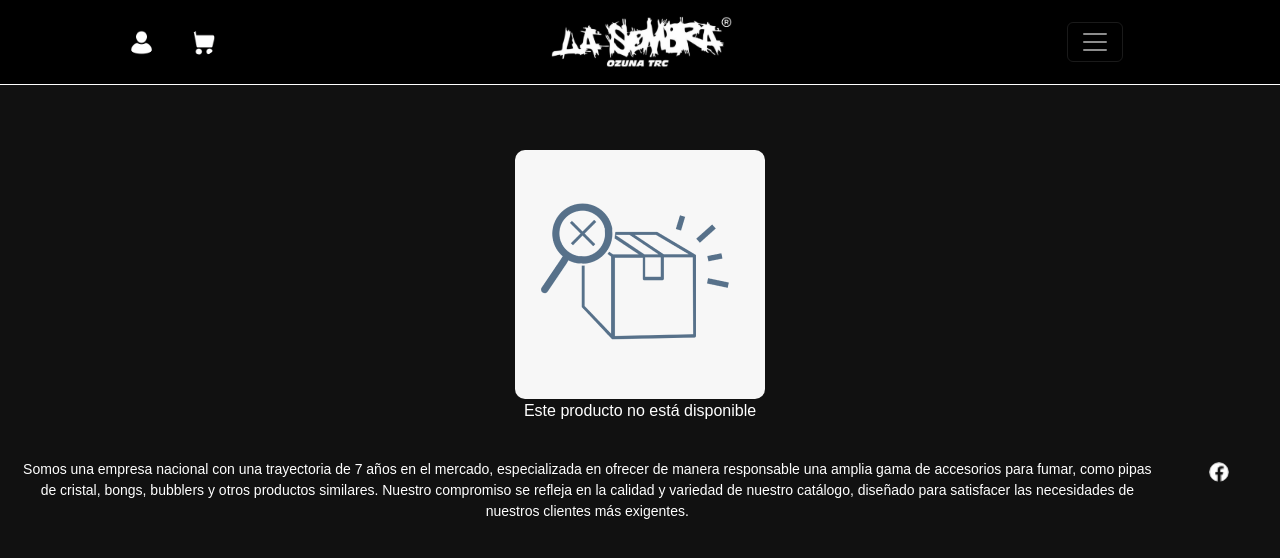
After one commit to EGuereca/integradora, a PHP site: page /VIEWS/product-notfound.php in a window 1280 px wide. The commit adds this page. Shown: the top 558 px of the page. Run offline with PHP 8.4, Linux system fonts and the light colour scheme; some libraries are stand-ins or nearby versions.

Commit message:
productnotfound esta mas bonito

```diff
--- /dev/null
+++ b/LaSombraV2/LA SOMBRA/CSS/product-notfound.css
@@ -0,0 +1,175 @@
+/*Todo*/
+* {
+    scroll-behavior: smooth;
+}
+/*Cuerpo*/
+body {
+    margin: 0;
+    font-family: Arial, sans-serif;
+    background-color: #111111;
+    color: white;
+}
+/*Header*/
+#body-burger {
+    background-color: black;
+    text-align: center;
+}
+
+.offcanvas-header {
+    background-color: black;
+}
+
+.offcanvas-header .logo {
+    text-align: left;
+}
+
+#contenedor-todo {
+    display: flex;
+    justify-content: center;
+    align-items: center;
+    background-color: black;
+    width: 100%;
+    position: fixed;
+    border-bottom-style: solid;
+    border-width: 1px;
+    height: 85px;
+}
+
+.btn {
+    background-color: green;
+}
+
+#buscar {
+    width: 325px;
+}
+
+.header {
+    height: 75px;
+    display: flex;
+    justify-content: space-between;
+    align-items: center;
+    background-color: black;
+    width: 100%;
+    position: fixed;
+    border-bottom-style: solid;
+    border-width: 1px;
+}
+
+.logo {
+    display: flex;
+    justify-content: center;
+    align-items: center;
+}
+
+.logo img {
+    width: 55%;
+    height: auto;
+}
+
+.navbar {
+    align-items: center;
+    padding-left: 40px;
+    height: 13%;
+}
+
+.contacto {
+    margin-top: 62%;
+    text-align: left;
+}
+
+.contacto p {
+    padding-left: 28px;
+}
+
+.contacto p:hover {
+    color: green;
+}
+
+.navbar a {
+    padding-right: 5px;
+    color: white;
+    text-decoration: none;
+    font-size: 18px;
+}
+
+.navbar li {
+    padding-left: 30px;
+}
+
+.navbar a:hover {
+    color: green;
+}
+
+.user-cart {
+    align-items: center;
+}
+
+.user-cart a {
+    margin-left: 7px;
+    padding-left: 20px;
+}
+
+.user-cart img {
+    height: 25px;
+}
+
+/*Contenedor*/
+.card {
+    background-color: #111111;
+    color: white;
+    text-align: center;
+}
+
+.card a {
+    color: white;
+    text-decoration: none;
+}
+
+.btn-pink {
+    background-color: white;
+    color: black;
+    width: 90%;
+}
+
+.btn-pink:hover {
+    background-color: green;
+}
+
+img {
+    border-radius: 10px;
+    -webkit-border-radius: 10px;
+    -moz-border-radius: 10px;
+    -ms-border-radius: 10px;
+    -o-border-radius: 10px;
+    align-items: center;
+}
+
+.card-img-container {
+    border-radius: 10px;
+    -webkit-border-radius: 10px;
+    -moz-border-radius: 10px;
+    -ms-border-radius: 10px;
+    -o-border-radius: 10px;
+    height: 250px;
+    overflow: hidden;
+    text-align: center;
+}
+
+/*Footer*/
+.rs {
+    align-items: center;
+}
+
+.rs a img {
+    height: 20px;
+}
+
+.footer {
+    text-align: center;
+    padding: 20px;
+}
+
+.footer p {
+    font-size: 14px;
+    margin: 0;
+}
--- a/LaSombraV2/LA SOMBRA/CSS/ventas-dash.css
+++ b/LaSombraV2/LA SOMBRA/CSS/ventas-dash.css
@@ -180,7 +180,7 @@ body {
     padding: 0.25rem 0.5rem; /* Reducir el padding del botón */
 }
 
-/* Asegurarse de que las tarjetas se alinean correctamente en la cuadrícula */
+
 #productList .col-md-4 {
     flex: 0 0 auto;
     width: auto;
--- a/LaSombraV2/LA SOMBRA/SCRIPTS/conf-catalogo.php
+++ b/LaSombraV2/LA SOMBRA/SCRIPTS/conf-catalogo.php
@@ -9,7 +9,7 @@ if (isset($_SESSION['sucursal'])) {
 } else {
     $_SESSION['sucursal'] = null;
 }
-
+-
 $hostname = "localhost";
 $user = "root";
 $password = "";
--- a/LaSombraV2/LA SOMBRA/SCRIPTS/dsh-ventas.php
+++ b/LaSombraV2/LA SOMBRA/SCRIPTS/dsh-ventas.php
@@ -42,11 +42,6 @@ else {
 $stmt = $pdo->prepare($sql);
 $stmt->execute();
 
-/*
-echo "Número de resultados: " . $stmt->rowCount();
-
-$results = $stmt->fetchAll(PDO::FETCH_ASSOC);
-*/
 
 $results = $stmt->fetchAll(PDO::FETCH_ASSOC);
 $resultCount = $stmt->rowCount();
--- a/LaSombraV2/LA SOMBRA/VIEWS/dash-ventas.php
+++ b/LaSombraV2/LA SOMBRA/VIEWS/dash-ventas.php
@@ -37,7 +37,7 @@ $fecha = date('Y-m-d');
                 <form action="" method="post" class="d-inline-block">
                     <label for="start">Fecha:</label>
                     <input type="date" id="start" name="fecha" max="<?php echo $fecha;?>" class="form-control d-inline-block w-auto" />
-                    <button type="submit" name="btnfecha" class="btn btn-primary d-inline-block">BUSCAR</button>
+
                 </form>
                 <span class="results-count">Número de resultados: <?php echo $resultCount; ?></span>
             </div>
--- /dev/null
+++ b/LaSombraV2/LA SOMBRA/VIEWS/product-notfound.php
@@ -0,0 +1,109 @@
+
+<!DOCTYPE html>
+<html lang="en">
+<head>
+    <meta charset="UTF-8">
+    <meta name="viewport" content="width=device-width, initial-scale=1.0">
+    <title>Productos - La Sombra</title>
+    <link rel="stylesheet" href="../bootstrap-5.3.3-dist/css/bootstrap.min.css">
+    <link rel="stylesheet" href="../CSS/PRODUCT-NOTFOUND.css">
+</head>
+<body>
+<header>
+<nav id="contenedor-todo" class="navbar navbar-dark  fixed-top">
+    <div  class="container">
+    <div class="row align-items-center">
+
+    <div class="col-md-3 d-none d-lg-flex justify-content-start">
+            <div class="user-cart">
+                <a href="../VIEWS/inicio-sesion.php"><img src="../ICONS/user.png" alt="user"></a>
+                <a href="../VIEWS/carrito.php"><img src="../ICONS/cart.png" alt="cart"></a>
+            </div>
+        </div>
+
+
+    <div id="logo" class="col-6 col-lg-4 order-1 order-lg-3 text-start text-lg-end logo">
+        <a href="#in"><img src="../IMG/sombra-logo.jpg" alt="La Sombra"></a>
+    </div>
+
+    <div class="col-6 col-lg-4 text-end order-2 order-lg-4">
+
+        <button class="navbar-toggler" type="button" data-bs-toggle="offcanvas" data-bs-target="#offcanvasDarkNavbar" aria-controls="offcanvasDarkNavbar" aria-label="Toggle navigation">
+            <span class="navbar-toggler-icon"></span>
+        </button>
+        <div class="offcanvas offcanvas-end text-bg-dark" tabindex="-1" id="offcanvasDarkNavbar" aria-labelledby="offcanvasDarkNavbarLabel">
+            <div class="offcanvas-header">
+                <div class="logo">
+                <a href="#in"><img src="../IMG/sombra-logo.jpg" alt="La Sombra"></a>
+                </div>
+                <button type="button" class="btn-close btn-close-white" data-bs-dismiss="offcanvas" aria-label="Close"></button>
+            </div>
+            <div  id="body-burger"   class="offcanvas-body">
+                <ul class="navbar-nav justify-content-end flex-grow-1 pe-3">
+                    <li class="nav-item">
+                        <a class="nav-link" aria-current="page" href="../VIEWS/iniciov2.php">INICIO</a>
+                    </li>
+                    <li class="nav-item">
+                        <a class="nav-link" href="../VIEWS/productos.php">PRODUCTOS</a>
+                    </li>
+                    <li class="nav-item">
+                        <a class="nav-link" href="../VIEWS/perforaciones.php">PERFORACIONES</a>
+                    </li>
+
+                    <li class="nav-item">
+                        <a class="nav-link" href="../VIEWS/carrito.php">CARRITO</a>
+                    </li>
+
+                    <li class="nav-item">
+                        <a class="nav-link" href="../VIEWS/inicio-sesion.php">CUENTA</a>
+                    </li>
+
+                    <li class="nav-item">
+                    <form class=" d-flex mt-3 " role="search">
+                        <input id="buscar" class="form-control me-2" type="search" placeholder="Buscar" aria-label="Search">
+                        <button id="btn-nav" class="btn btn-success" type="submit">Buscar</button>
+                    </form>
+                    </li>
+
+                    <div class="contacto">
+                        <p>Whatsapp: 8715066383</P>
+                        <p>Correo: lasombratrc@hotmail.com</P>
+                    </div>
+
+
+                </ul>
+            </div>
+        </div>
+    </div>
+    </div>
+    </div>
+    </nav>
+</header>
+
+<div class="container" id="in">
+    <div class="row justify-content-center text-center" style="padding-top: 150px;">
+        <div class="col-lg-6 col-sm-12">
+            <img src="../IMG/PRODUCTOS/notfound.png" alt="" class="img-fluid">
+        </div>
+        <div class="col-lg-12">
+            <p>Este producto no está disponible</p>
+
+        </div>
+    </div>
+</div>
+
+        <footer class="footer row">
+            <div class="col-lg-11 text">
+                <p>Somos una empresa nacional con una trayectoria de 7 años en el mercado, especializada en ofrecer de manera responsable una amplia gama de accesorios para fumar, como pipas de cristal, bongs, bubblers y otros productos similares. Nuestro compromiso se refleja en la calidad y variedad de nuestro catálogo, diseñado para satisfacer las necesidades de nuestros clientes más exigentes.</p>
+            </div>
+            <div class="col-lg-1 rs"><a href="https://www.facebook.com/people/La-Sombra-trc/100072525601731/" target="_blank"><img src="../ICONS/facebookwhite.png" alt="facebook"></a></div>
+        </footer>
+    </div>
+    <script src="https://code.jquery.com/jquery-3.5.1.slim.min.js"></script>
+    <script src="https://cdn.jsdelivr.net/npm/@popperjs/core@2.5.4/dist/umd/popper.min.js"></script>
+    <script src="https://maxcdn.bootstrapcdn.com/bootstrap/4.5.2/js/bootstrap.min.js"></script>
+    <script src="../bootstrap-5.3.3-dist/js/bootstrap.min.js"></script>
+    <script src="../bootstrap-5.3.3-dist/js/bootstrap.bundle.js"></script>
+
+</body>
+</html>
```
Also changed, not shown: LaSombraV2/LA SOMBRA/CSS/dash-apartados.css (+9 -6 lines), LaSombraV2/LA SOMBRA/VIEWS/dash-apartados.php (+26 -2 lines), LaSombraV2/LA SOMBRA/IMG/PRODUCTOS/image.png (renamed from LaSombraV2/LA SOMBRA/IMG/PRODUCTOS/Roast N' Toast Rasta Emoji Mug.png), LaSombraV2/LA SOMBRA/IMG/PRODUCTOS/notfound.png (added).
